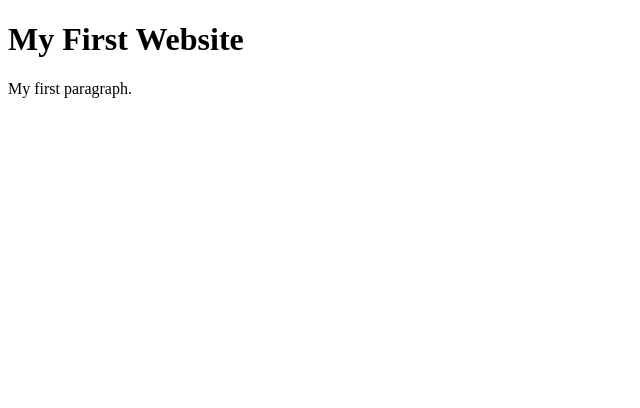
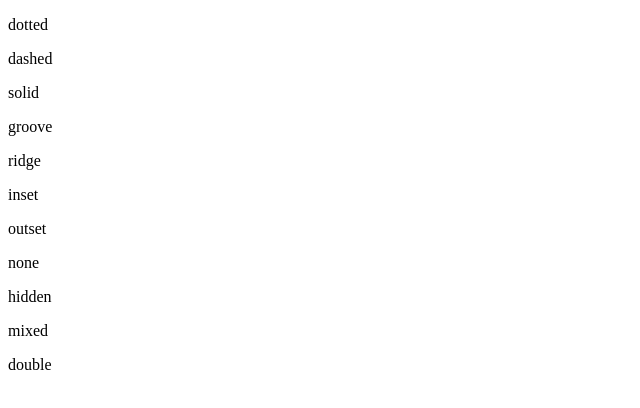
Before and after one commit to aadityadeshmukh/borders, a website: page index.html in a window 1280 px wide. Shown: the whole page, without its empty margins (0-640 px from the left). Drawn offline with Linux system fonts and the light colour scheme.

Commit message:
border style

```diff
--- a/index.html
+++ b/index.html
@@ -1,12 +1,19 @@
 <!DOCTYPE html>
 <html>
   <head>
-    <title>Page Title</title>
+    <title>Borders</title>
   </head>
   <body>
-
-    <h1>My First Website</h1>
-    <p>My first paragraph.</p>
-
+      <p class="dotted">dotted</p>
+      <p class="dashed">dashed</p>
+      <p class="solid">solid</p>
+      <p class="groove">groove</p>
+      <p class="ridge">ridge</p>
+      <p class="inset">inset</p>
+      <p class="outset">outset</p>
+      <p class="none">none</p>
+      <p class="hidden">hidden</p>
+      <p class="mixed">mixed</p>
+      <p class="double">double</p>
   </body>
 </html>
--- a/style.css
+++ b/style.css
@@ -0,0 +1,11 @@
+p.dotted{border-style:dotted}
+p.dashed{border-style:dashed}
+p.solid{border-style:solid}
+p.double{border-style:double}
+p.groove{border-style:groove}
+p.ridge{border-style:ridge}
+p.inset{border-style:inset}
+p.outset{border-style:outset}
+p.none{border-style:none}
+p.hidden{border-style:hidden}
+p.mixed{border-style:dotted dashed solid double;}
```
